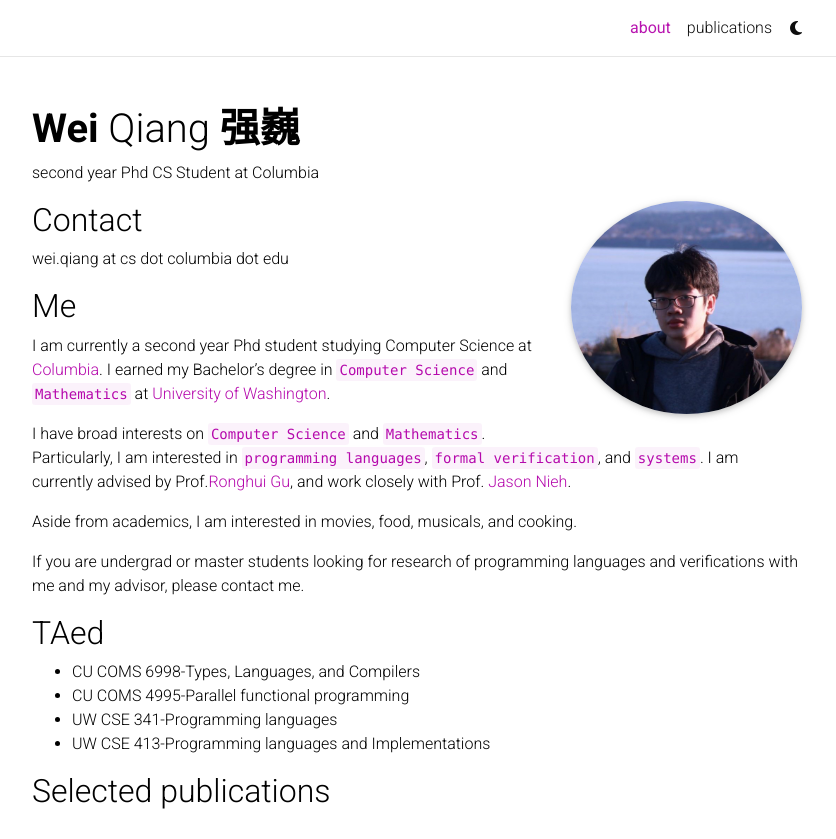
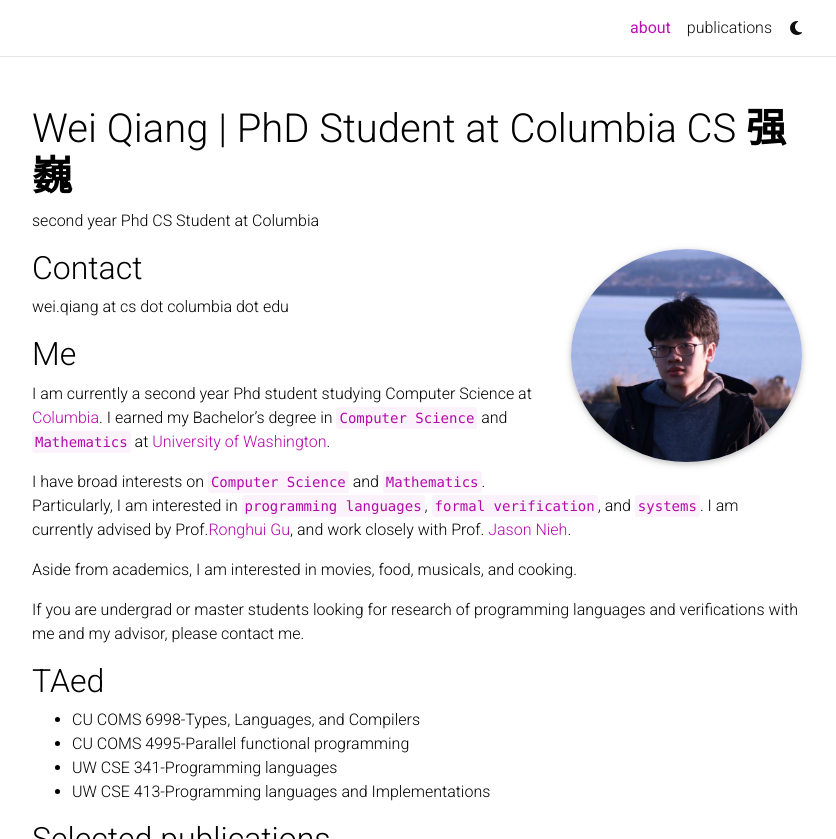
Before and after one commit to xiaoqiangheye/xiaoqiangheye.github.io, a Jekyll site: the page built from _pages/about.md, in a window 1280 px wide and 1061 px high, cut to the strip 0-839 px from the top of the window. Shown: the whole strip, without its empty margins (223-1059 px from the left). Built offline with Jekyll 4.4.1, drawn with Linux system fonts in a browser that asks for light colours; full-size pictures stand in for the smaller copies a plugin makes; comment, search, counter and statistics services are not loaded; a style sheet for code colours, icons or effects is not loaded; part of the change alters nothing that is shown.

Commit message:
add site title, description, and keywords for SEO
Co-Authored-By: Claude Sonnet 4.6 <noreply@anthropic.com>

```diff
--- a/_config.yml
+++ b/_config.yml
@@ -2,18 +2,20 @@
 # Site settings
 # -----------------------------------------------------------------------------
 
-title: blank # the website title (if blank, full name will be used instead)
+title: Wei Qiang | PhD Student at Columbia CS # the website title (if blank, full name will be used instead)
 first_name: Wei
 middle_name:
 last_name: Qiang
 chinese_name: 强巍
 email: xiaoqiangheye@gmail.com
 description: > # the ">" symbol means to ignore newlines until "footer_text:"
-  A simple, whitespace theme for academics. Based on [*folio](https://github.com/bogoli/-folio) design.
+  Wei Qiang (强巍) is a PhD student in Computer Science at Columbia University,
+  advised by Prof. Ronghui Gu. Research interests include programming languages,
+  formal verification, and systems.
 footer_text: >
   Powered by <a href="https://jekyllrb.com/" target="_blank">Jekyll</a> with <a href="https://github.com/alshedivat/al-folio">al-folio</a> theme.
   Hosted by <a href="https://pages.github.com/" target="_blank">GitHub Pages</a>.
-keywords:  # add your own keywords or leave empty
+keywords: Wei Qiang, 强巍, Columbia University, PhD, Computer Science, programming languages, formal verification, systems, Ronghui Gu
 
 lang: en # the language of your site (for example: en, fr, cn, ru, etc.)
 icon: ⚛️  # the emoji used as the favicon (alternatively, provide image name in /assets/img/)
```
